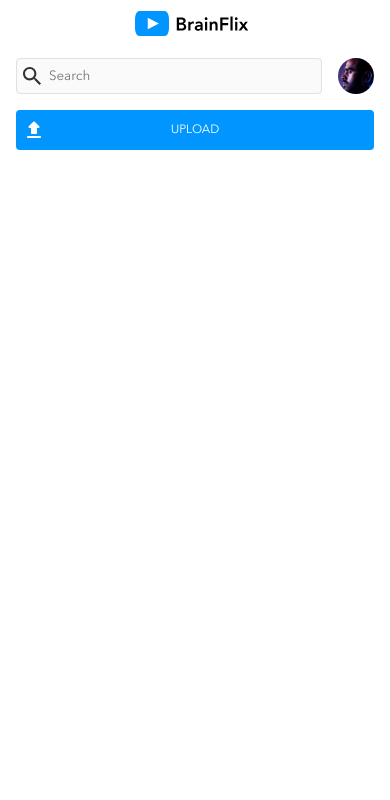
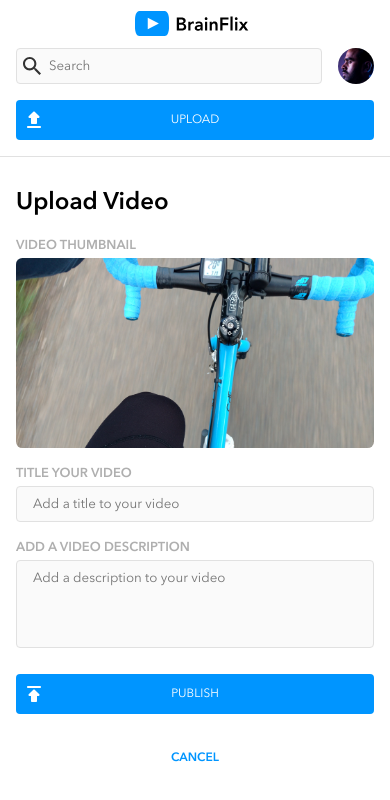
Before and after one commit to koionaroll/brainflix, a React (Create React App) app: page /UploadPage in a window 390 px wide. Shown: the top 800 px of the page. Built offline with nearby package versions, Linux system fonts and the light colour scheme.

Commit message:
added phone upload styling

```diff
--- a/src/App.jsx
+++ b/src/App.jsx
@@ -1,4 +1,3 @@
-import { useState } from "react";
 import { BrowserRouter, Routes, Route } from "react-router-dom";
 import UploadPage from "./pages/UploadPage/UploadPage";
 import VideoPage from "./pages/VideoPage/VideoPage";
@@ -6,9 +5,7 @@ import VideoPage from "./pages/VideoPage/VideoPage";
 
 function App() {
 
-
   return (
-
     <BrowserRouter>
       <Routes>
       <Route path="/" element={<VideoPage />}/>
--- a/src/components/Header/Header.jsx
+++ b/src/components/Header/Header.jsx
@@ -6,9 +6,7 @@ import profile from "../../assets/images/Mohan-muruge.jpg"
 function Header() {
     return (
         <div className="header">
-            <NavLink to="/">
-            <img className="header__logo" src={logo} alt="logo"/>
-            </NavLink>
+            <NavLink to="/"><img className="header__logo" src={logo} alt="logo"/></NavLink>
             <div className="header__container">
                 <textarea className="header__container__search" placeholder="Search"></textarea>
                 <img className="header__container__profile" src={profile} alt="profile" />
--- a/src/components/Header/Header.scss
+++ b/src/components/Header/Header.scss
@@ -10,7 +10,7 @@
     }
 
     &__logo{
-        padding: 0.7rem 0 1rem;
+        padding: 0.7rem 0 0.4rem;
         width: 7.5rem;
     }
 
--- /dev/null
+++ b/src/components/UploadForm/UploadForm.jsx
@@ -0,0 +1,36 @@
+import "./UploadForm.scss";
+import thumbnail from "../../assets/images/Upload-video-preview.jpg";
+
+function UploadForm() {
+  return (
+    <>
+      <h1 className="upload-form__title">Upload Video</h1>
+      <div>
+        <h3 className="upload-form__label">VIDEO THUMBNAIL</h3>
+        <img
+          className="upload-form__thumbnail"
+          src={thumbnail}
+          alt="thumbnail"
+        />
+      </div>
+      <div>
+        <h3 className="upload-form__label">TITLE YOUR VIDEO</h3>
+        <textarea
+          className="upload-form__textarea--title"
+          placeholder="Add a title to your video"
+        ></textarea>
+        <h3 className="upload-form__label">ADD A VIDEO DESCRIPTION</h3>
+        <textarea
+          className="upload-form__textarea--description"
+          placeholder="Add a description to your video"
+        ></textarea>
+      </div>
+      <div>
+        <button className="upload-form__btn-publish">PUBLISH</button>
+        <button className="upload-form__btn-cancel">CANCEL</button>
+      </div>
+    </>
+  );
+}
+
+export default UploadForm;
--- /dev/null
+++ b/src/components/UploadForm/UploadForm.scss
@@ -0,0 +1,100 @@
+@use "../../styles/partials/var";
+@use "../../styles/partials/mixins" as *;
+
+.upload-form {
+    &__title {
+        font-size: 1.5rem;
+        font-weight: 600;
+        padding: 2rem 0 0.5rem;
+    }
+
+    &__label {
+        color: $pc-silver;
+        font-size: 0.81rem;
+        line-height: 1.5rem;
+        font-weight: 600;
+        padding-top: 0.5rem;
+
+        @include tablet {
+            font-size: 0.73rem;
+        }
+    }
+
+    &__thumbnail {
+        border-radius: 0.4rem;
+        width: 100%;
+        object-fit: cover;
+    }
+
+    &__textarea--title {
+        border: 1px solid $sc-mercury;
+        resize: none;
+        overflow: auto;
+        background-color: $sc-alabaster;
+        padding: 0.6rem 0 0 1rem;
+        border-radius: 0.25rem;
+        width: 100%;
+        height: 2.25rem;
+    }
+
+    &__textarea--description {
+        @extend .upload-form__textarea--title;
+        height: 5.5rem;
+    }
+
+    textarea:focus,
+    input:focus {
+        outline-color: $pc-brainflix-blue;
+    }
+
+    textarea::placeholder {
+        color: $pc-brainflix-black;
+    }
+
+    &__btn-publish {
+        display: flex;
+        flex-direction: row;
+        align-items: center;
+        justify-content: center;
+        border: none;
+        color: $pc-white;
+        width: 100%;
+        margin: 1.2rem 0;
+        height: 2.5rem;
+        border-radius: 0.25rem;
+        background: url("../../assets/icons/publish.svg") no-repeat $pc-brainflix-blue 0.4rem 50%;
+        font-size: 0.75rem;
+        animation-timing-function: ease-out;
+        transition-duration: 200ms;
+        animation-delay: 100ms;
+
+        @include tablet {
+            max-width: 9.375rem;
+            order: 2;
+        }
+    }
+
+    &__btn-publish:hover {
+        background-color: $sc-brainflix-darkblue;
+        transition-duration: 200ms;
+        animation-timing-function: ease-out;
+        animation-delay: 100ms;
+        cursor: pointer;
+    }
+
+    &__btn-cancel {
+        @extend .upload-form__btn-publish;
+        background-image: none;
+        background-color:$pc-white;
+        color: $pc-brainflix-blue;
+        font-weight: 600;
+        margin-top: 1.5rem;
+    }
+
+    &__btn-cancel:hover{
+        border: 2px solid $pc-brainflix-blue;
+        background: none;
+        cursor: pointer;
+    }
+
+}
--- a/src/pages/UploadPage/UploadPage.jsx
+++ b/src/pages/UploadPage/UploadPage.jsx
@@ -1,13 +1,20 @@
 import Header from "../../components/Header/Header";
+import UploadForm from "../../components/UploadForm/UploadForm";
 import "./UploadPage.scss";
 
 function UploadPage() {
   return (
-    <div className="upload-page--margin">
-
-        <Header/>
-    </div>
-  )
+    <>
+      <div className="header-spacer">
+        <div className="upload-page--margin">
+          <Header />
+        </div>
+      </div>
+      <div className="upload-page--margin">
+        <UploadForm/>
+      </div>
+    </>
+  );
 }
 
-export default UploadPage
+export default UploadPage;
--- a/src/pages/UploadPage/UploadPage.scss
+++ b/src/pages/UploadPage/UploadPage.scss
@@ -14,3 +14,7 @@
             margin: 0 auto;
         }
     }
+
+.header-spacer{
+    border-bottom: 1px solid $sc-mercury;
+}
```
Also changed, not shown: src/assets/images/Upload-video-preview.jpg (added).
